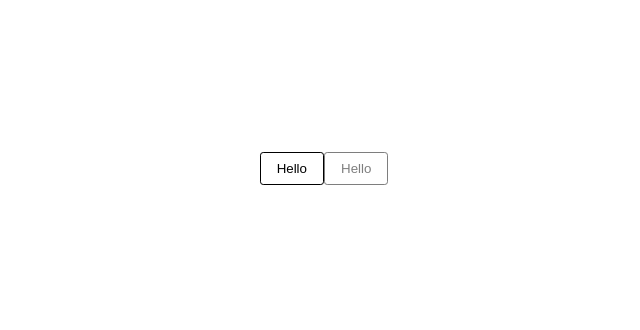
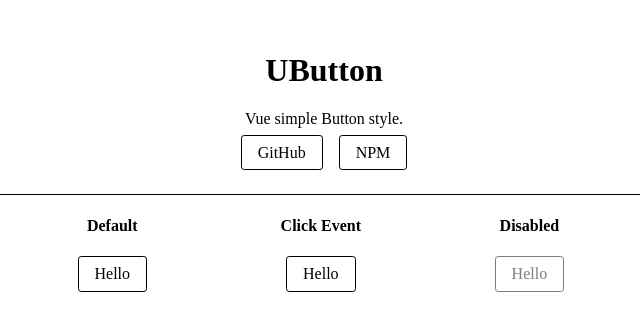
Before and after one commit to HappyJayXin/UButton, a Vue app: page / in a window 1280 px wide. Shown: the part 240-570 px from the top of the page, without its empty margins (316-956 px from the left). Built offline with nearby package versions, Linux system fonts and the light colour scheme.

Commit message:
Modify: doc.

```diff
--- a/src/App.vue
+++ b/src/App.vue
@@ -1,7 +1,33 @@
 <template>
-  <div id="app">
-    <u-button @click="sayHello" theme="#000">Hello</u-button>
-    <u-button @click="sayHello" disabled>Hello</u-button>
+  <div id="app" class="app">
+    <header class="app__header">
+      <h1>UButton</h1>
+      <p>Vue simple Button style.</p>
+      <div class="app__header__doc-bnt">
+        <u-button href="https://github.com/HappyJayXin/UButton" target="_blank"
+          >GitHub</u-button
+        >
+        <u-button
+          href="https://www.npmjs.com/package/@happyjayxin/ubutton"
+          target="_blank"
+          >NPM</u-button
+        >
+      </div>
+    </header>
+    <main class="app--wrap">
+      <section class="app__section">
+        <h4>Default</h4>
+        <u-button>Hello</u-button>
+      </section>
+      <section class="app__section">
+        <h4>Click Event</h4>
+        <u-button @click="sayHello" theme="#000">Hello</u-button>
+      </section>
+      <section class="app__section">
+        <h4>Disabled</h4>
+        <u-button @click="sayHello" disabled>Hello</u-button>
+      </section>
+    </main>
   </div>
 </template>
 
@@ -16,12 +42,41 @@ export default {
 };
 </script>
 
-<style>
-#app {
+<style lang="scss" scoped>
+@import "./assets/css/normalize.css";
+
+.app {
   height: 100vh;
   width: 100%;
   display: flex;
+  flex-direction: column;
   justify-content: center;
   align-items: center;
+
+  &__header {
+    width: 100%;
+    text-align: center;
+    padding-bottom: 2rem;
+    border-bottom: 1px solid #000;
+
+    &__doc-bnt {
+      height: auto;
+      > * {
+        margin: 0 0.5rem;
+      }
+    }
+  }
+
+  &--wrap {
+    display: flex;
+    flex-wrap: wrap;
+    width: 50%;
+  }
+
+  &__section {
+    text-align: center;
+    width: 33%;
+    height: 110px;
+  }
 }
 </style>
```
Also changed, not shown: src/assets/css/normalize.css (added), 2 other files (tests, documents, lock files or other folders).
